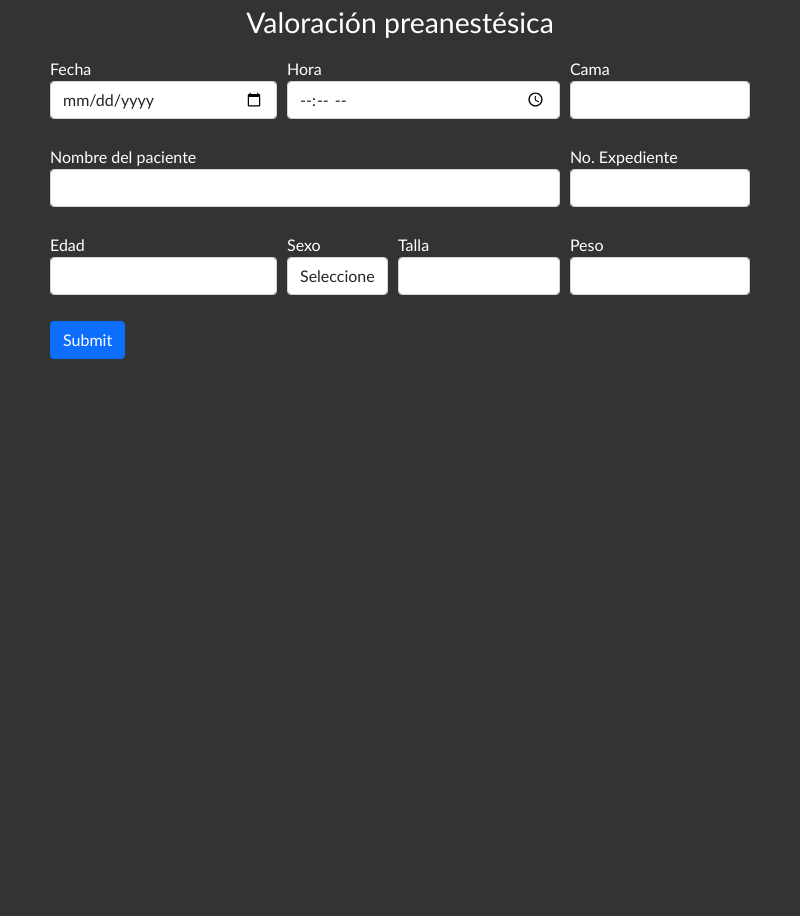
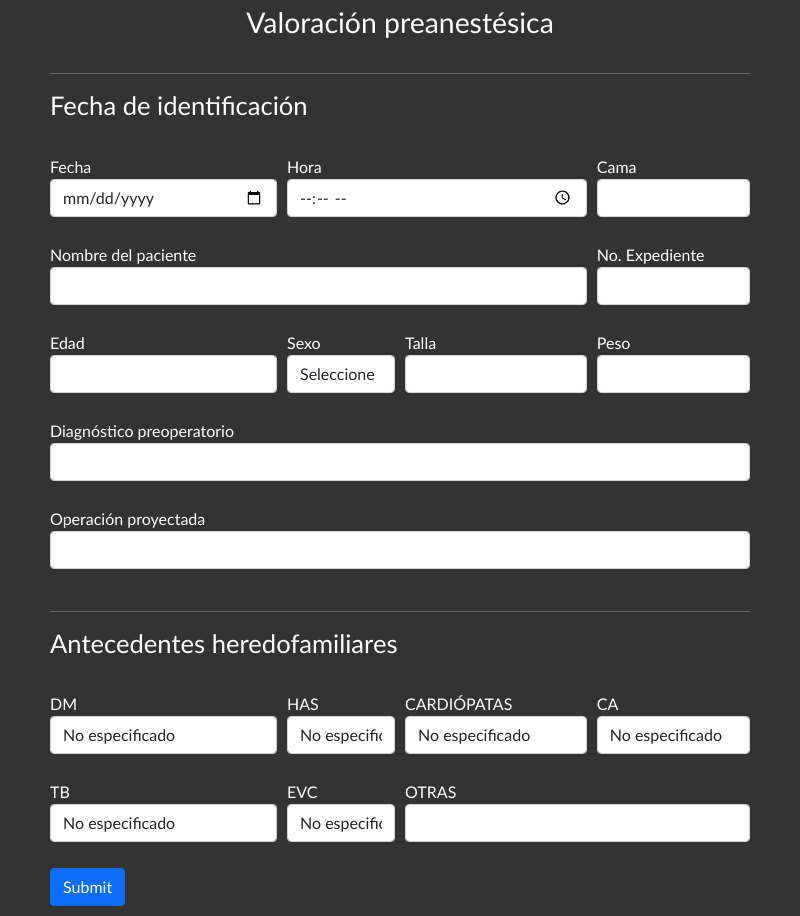
Before and after one commit to PedroJesus044/Vaprethia, an Electron app: page index.html in a window 800 px wide. Shown: the part 100-1016 px from the top of the page. Before the commit the page ends 800 px from the top, so only its background shows below. Drawn offline with Linux system fonts and the light colour scheme.

Commit message:
Antes de la separación del grid

```diff
--- a/index.html
+++ b/index.html
@@ -38,9 +38,15 @@
       <br>
       <h1 class="text-center">Hospital general "Dr. Fernando Quiróz G."</h1>
       <h2 class="text-center">Valoración preanestésica</h2>
+
       <form>
         <input type="hidden" name="clave" id="clave">
         <div class="grid-container">
+
+          <div class="mb-3 item1000">
+            <hr>
+            <h3>Fecha de identificación</h3>
+          </div>
 
           <div class="mb-3 item1">
             <label for="fecha">Fecha</label>
@@ -92,6 +98,80 @@
             <input type="number" id="peso" class="form-control">
           </div>
 
+          <div class="mb-3 item10">
+            <label for="diag_preoper">Diagnóstico preoperatorio</label>
+            <input type="text" id="diag_preoper" class="form-control">
+          </div>
+
+          <div class="mb-3 item11">
+            <label for="oper_proy">Operación proyectada</label>
+            <input type="text" id="oper_proy" class="form-control">
+          </div>
+
+          <div class="mb-3 item1001">
+            <hr>
+            <h3>Antecedentes heredofamiliares</h3>
+          </div>
+
+          <div class="mb-3 item12">
+            <label for="dm">DM</label>
+            <select id="dm" class="form-control">
+              <option value="No especificado">No especificado</option>
+              <option value="Si">Si</option>
+              <option value="No">No</option>
+            </select>
+          </div>
+
+          <div class="mb-3 item13">
+            <label for="has">HAS</label>
+            <select id="has" class="form-control">
+              <option value="No especificado">No especificado</option>
+              <option value="Si">Si</option>
+              <option value="No">No</option>
+            </select>
+          </div>
+
+          <div class="mb-3 item14">
+            <label for="cardiopatas">CARDIÓPATAS</label>
+            <select id="cardiopatas" class="form-control">
+              <option value="No especificado">No especificado</option>
+              <option value="Si">Si</option>
+              <option value="No">No</option>
+            </select>
+          </div>
+
+          <div class="mb-3 item15">
+            <label for="ca">CA</label>
+            <select id="ca" class="form-control">
+              <option value="No especificado">No especificado</option>
+              <option value="Si">Si</option>
+              <option value="No">No</option>
+            </select>
+          </div>
+
+          <div class="mb-3 item16">
+            <label for="tb">TB</label>
+            <select id="tb" class="form-control">
+              <option value="No especificado">No especificado</option>
+              <option value="Si">Si</option>
+              <option value="No">No</option>
+            </select>
+          </div>
+
+          <div class="mb-3 item17">
+            <label for="evc">EVC</label>
+            <select id="evc" class="form-control">
+              <option value="No especificado">No especificado</option>
+              <option value="Si">Si</option>
+              <option value="No">No</option>
+            </select>
+          </div>
+
+          <div class="mb-3 item18">
+            <label for="otras">OTRAS</label>
+            <input type="text" id="otras" class="form-control">
+          </div>
+
           <div class="submit grid-item">
             <button type="submit" class="btn btn-primary">Submit</button>
           </div>
--- a/main.js
+++ b/main.js
@@ -8,7 +8,7 @@ let win
 function createWindow () {
   // Create the browser window.
   win = new BrowserWindow({
-    width: 650,
+    width: 800,
     height: 725,
     frame: false,
     show: false,
--- a/styles.css
+++ b/styles.css
@@ -255,15 +255,24 @@ input::-webkit-inner-spin-button {
 .item111{ grid-area: obs_recom_oper; }
 .item112{ grid-area: nombre_medico; }
 .item113{ grid-area: clave; }
+
+.item1000{ grid-area: sep_fech_id; }
+.item1001{ grid-area: sep_ante_her; }
 .item114{ grid-area: submit; }
 
 .grid-container {
   display: grid;
   grid-template-areas:
+    'sep_fech_id sep_fech_id sep_fech_id sep_fech_id'
     'fecha  hora    hora    cama'
     'nombre nombre  nombre  no_expediente'
     'edad   sexo    talla   peso'
+    'diag_preoper diag_preoper diag_preoper diag_preoper'
+    'oper_proy oper_proy oper_proy oper_proy'
 
+    'sep_ante_her sep_ante_her sep_ante_her sep_ante_her'
+    'dm has cardiopatas ca'
+    'tb evc otras otras'
     'submit submit  submit  submit';
   gap: 10px;
   padding: 10px;
```
